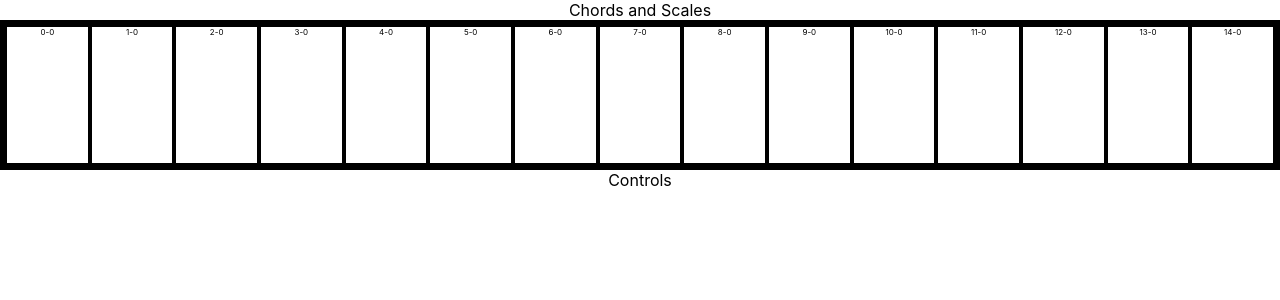
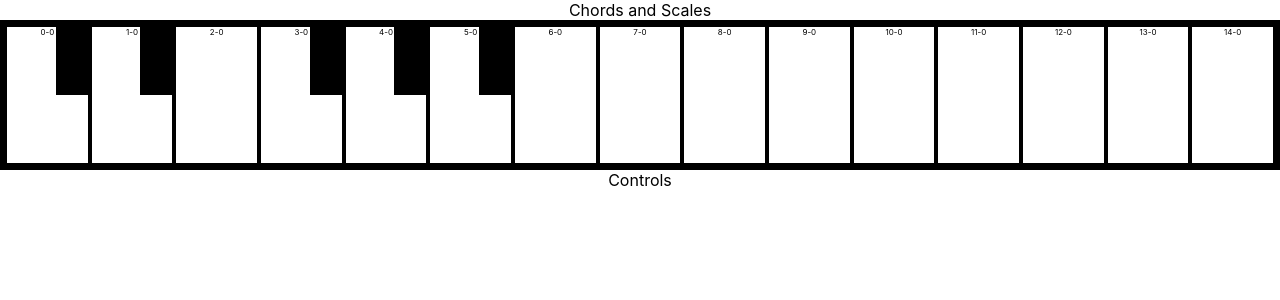
Before and after one commit to martink-rsa/ChordsAndScales, a React (Create React App) app: page / in a window 1280 px wide. Shown: the top 300 px of the page. Built offline with nearby package versions, Linux system fonts and the light colour scheme.

Commit message:
Load shedding save point

```diff
--- a/src/Components/Keyboard/Keyboard.css
+++ b/src/Components/Keyboard/Keyboard.css
@@ -21,6 +21,12 @@
   box-sizing: border-box;
   border: 2px solid black;
   background: white;
+  font-size: 8px;
+}
+.keyboard-key-black {
+  box-sizing: border-box;
+  border: 2px solid black;
+  background: black;
   font-size: 8px;
 }
 
--- a/src/Components/Keyboard/Keyboard.js
+++ b/src/Components/Keyboard/Keyboard.js
@@ -11,15 +11,25 @@ function Keyboard() {
   // 0 1 2 3 4 5 6 7 8 9 10 11 12 13 14
   const generateKeys = (totalColumns, totalKeys) => {
     const keys = [];
+    const keysBlack = [0, 1, 3, 4, 5];
     const keyGridWidth = totalColumns / totalKeys;
     console.log('total: ' + totalKeys);
 
     for (let i = 0; i < totalKeys; i += 1) {
-      // Div will get generated in the components return
-      // Apply a column start and end
+      // Generate a normal key
       const gridBegin = i * keyGridWidth + 1;
       const gridEnd = gridBegin + keyGridWidth;
       keys.push({ id: `${i}-0`, gridBegin, gridEnd, style: 'normal' });
+
+      // Generate a black key if it's required
+      if (keysBlack.includes(i)) {
+        keys.push({
+          id: `${i}-1`,
+          gridBegin: gridBegin + 3,
+          gridEnd: gridEnd + 7,
+          style: 'black'
+        });
+      }
     }
     return keys;
   };
@@ -30,6 +40,7 @@ function Keyboard() {
     <div className="keyboard-wrapper">
       <div className="keyboard-container">
         {generateKeys(75, 15).map(key => {
+          if (key.style === 'normal') {
             return (
               <div
                 key={`key-normal-${key.id}`}
@@ -44,6 +55,23 @@ function Keyboard() {
                 {key.id}
               </div>
             );
+          }
+          if (key.style === 'black') {
+            return (
+              <div
+                key={`key-black-${key.id}`}
+                className="keyboard-key-black"
+                style={{
+                  gridColumnStart: key.gridBegin,
+                  gridColumnEnd: 'span 6',
+                  gridRowStart: 1,
+                  gridRowEnd: 2
+                }}
+              >
+                {key.id}
+              </div>
+            );
+          }
         })}
       </div>
     </div>
```
Lines whose indentation alone changed are shown as unchanged.
